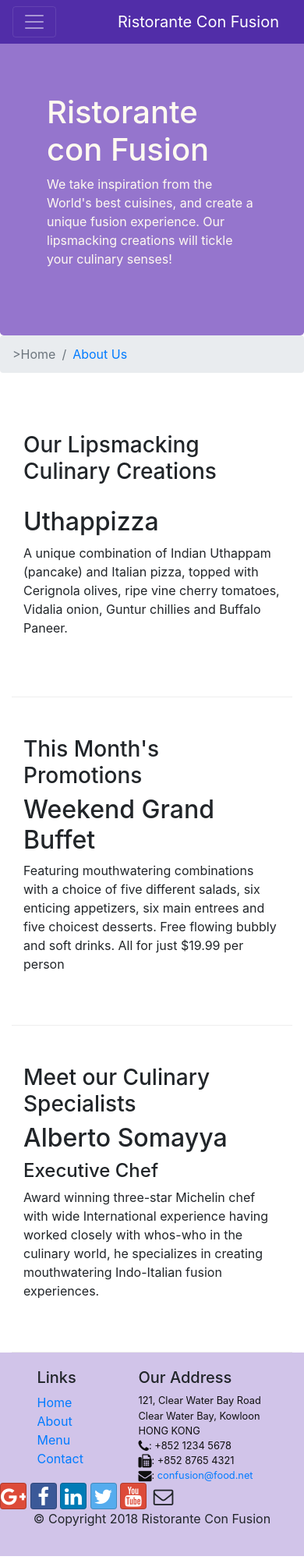
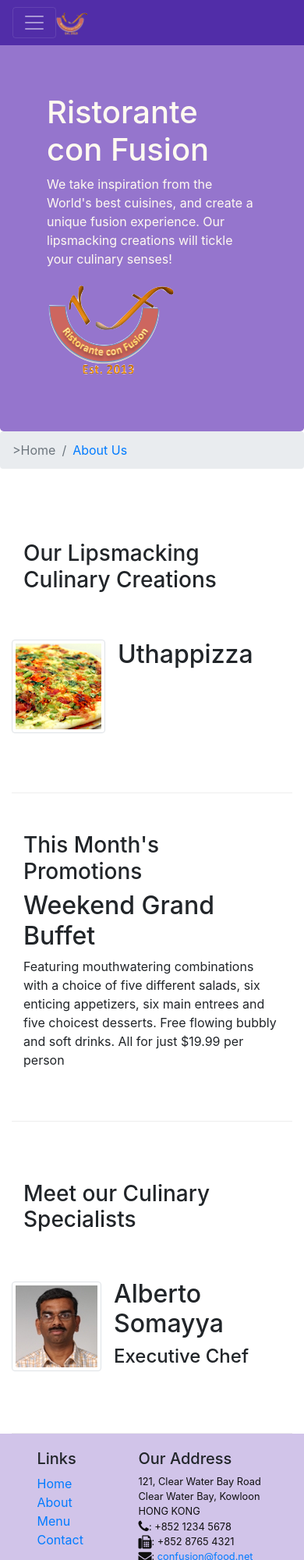
Before and after one commit to silentfatez/coursera_react, a website: page index.html in a window 390 px wide. Shown: the top 2000 px of the page at 78% size. Drawn offline with nearby package versions, Linux system fonts and the light colour scheme.

Commit message:
Images and Media

```diff
--- a/index.html
+++ b/index.html
@@ -20,8 +20,8 @@
         <button class="navbar-toggler" type="button" data-toggle="collapse" data-target="#Navbar">
         <span class="navbar-toggler-icon"></span>
           </button>
-         <a class="navbar-brand" href="#">Ristorante Con Fusion</a>
-            <div class="collapse navbar-collapse" id="Navbar">
+          <a class="navbar-brand mr-auto" href="#"><img src="img/logo.png" height="30" width="41"></a>
+                      <div class="collapse navbar-collapse" id="Navbar">
 
               <ul class="navbar-nav mr-auto">
                 <li class="nav-item active"><a class="nav-link" href="#"><span class="fa fa-home fa-lg"></span> Home</a></li>
@@ -39,7 +39,8 @@
                     <h1>Ristorante con Fusion</h1>
                     <p>We take inspiration from the World's best cuisines, and create a unique fusion experience. Our lipsmacking creations will tickle your culinary senses!</p>
                 </div>
-                <div class="col-sm-6">
+                <div class="col-12 col-sm align-self-center">
+                    <img src="img/logo.png" class="img-fluid">
                 </div>
             </div>
         </div>
@@ -56,10 +57,18 @@
             <div class="col-12 col-sm-4 order-sm-last col-md-3">
                 <h3>Our Lipsmacking Culinary Creations</h3>
             </div>
-            <div class="col col-sm order-sm-first col-md">
-                <h2>Uthappizza</h2>
-                <p>A unique combination of Indian Uthappam (pancake) and Italian pizza, topped with Cerignola olives, ripe vine cherry tomatoes, Vidalia onion, Guntur chillies and Buffalo Paneer.</p>
+            <div class="media">
+                <img class="d-flex mr-3 img-thumbnail align-self-center"
+                        src="img/uthappizza.png" alt="Uthappizza">
+                <div class="media-body">
+                    <h2 class="mt-0">Uthappizza</h2>
+                    <p class="d-none d-sm-block">A unique combination of Indian Uthappam (pancake) and
+                        Italian pizza, topped with Cerignola olives, ripe vine
+                        cherry tomatoes, Vidalia onion, Guntur chillies and
+                        Buffalo Paneer.</p>
+                </div>
             </div>
+
         </div>
 
 
@@ -77,10 +86,18 @@
           <div class="col-12 col-sm-4 order-sm-last col-md-3">
                 <h3>Meet our Culinary Specialists</h3>
             </div>
-            <div class="col col-sm order-sm-first col-md">
-                <h2>Alberto Somayya</h2>
-                <h4>Executive Chef</h4>
-                <p>Award winning three-star Michelin chef with wide International experience having worked closely with whos-who in the culinary world, he specializes in creating mouthwatering Indo-Italian fusion experiences. </p>
+            <div class="media">
+                <img class="d-flex mr-3 img-thumbnail align-self-center"
+                        src="img/alberto.png" alt="Alberto Somayya">
+                <div class="media-body">
+                    <h2 class="mt-0">Alberto Somayya</h2>
+                    <h4>Executive Chef</h4>
+                    <p class="d-none d-sm-block">Award winning three-star Michelin chef with wide
+                        International experience having worked closely with
+                        whos-who in the culinary world, he specializes in
+                        creating mouthwatering Indo-Italian fusion experiences.
+                        </p>
+                </div>
             </div>
         </div>
     </div>
```
Also changed, not shown: aboutus.html (+3 -1 lines), contactus.html (+3 -1 lines), img/alberto.png (added), img/buffet.png (added), img/logo.png (added), img/uthappizza.png (added), 1 other file.
